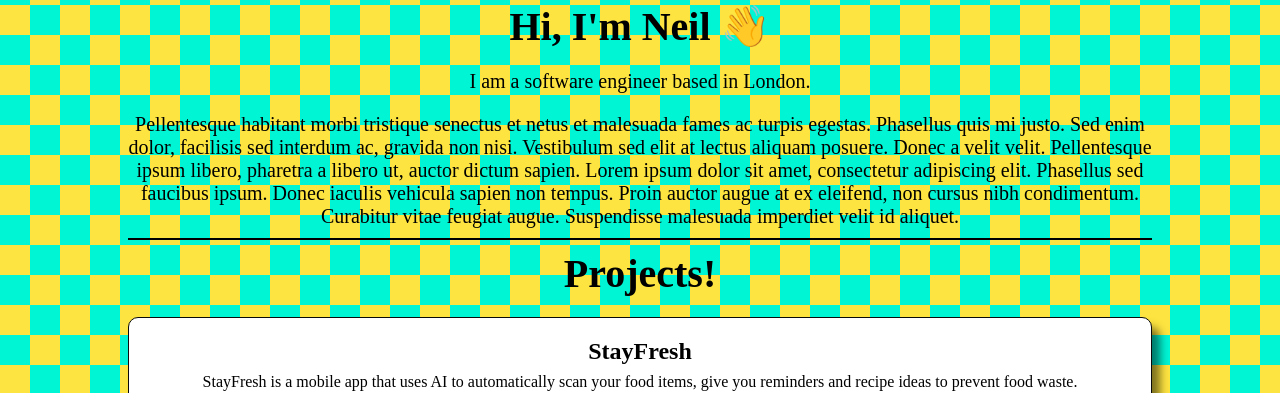
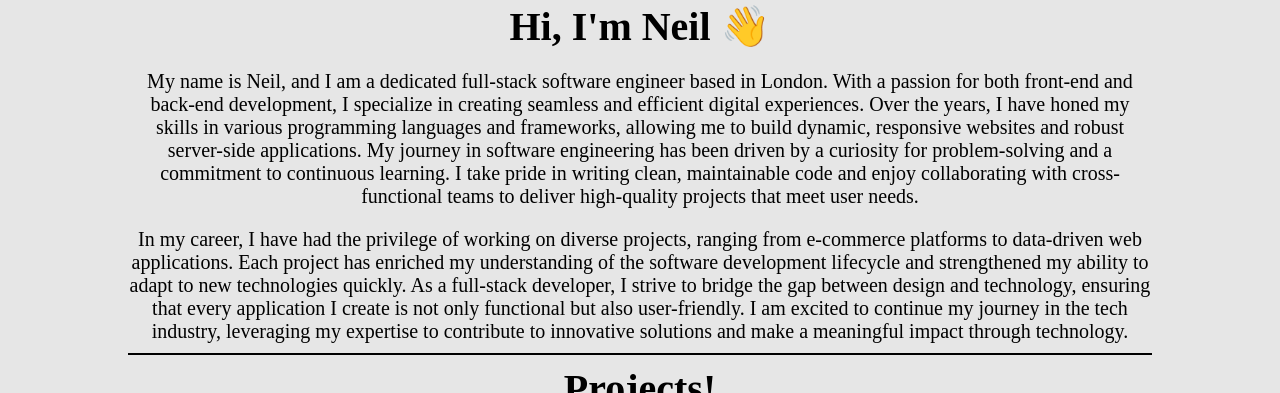
Before and after one commit to ndanner22/Personal-Site, a React (Vite) app: page / in a window 1280 px wide. Shown: the part 295-688 px from the top of the page. Built offline with nearby package versions, Linux system fonts and the light colour scheme.

Commit message:
Change background color of body

```diff
--- a/src/App.css
+++ b/src/App.css
@@ -323,6 +323,7 @@
   padding: 10px;
   gap: 20px;
   align-items: flex-start; /* Align items to the top */
+  box-shadow: 8px 10px 8px hsla(0, 0%, 0%, 0.5);
 }
 
 .project-page-image-container {
--- a/src/Components/AboutMe.tsx
+++ b/src/Components/AboutMe.tsx
@@ -4,18 +4,28 @@ export default function AboutMe() {
       <h2 className="title">Hi, I'm Neil 👋</h2>
       <div className="about-me-body">
         <p className="about-me-text">
-          I am a software engineer based in London.
+          My name is Neil, and I am a dedicated full-stack software engineer
+          based in London. With a passion for both front-end and back-end
+          development, I specialize in creating seamless and efficient digital
+          experiences. Over the years, I have honed my skills in various
+          programming languages and frameworks, allowing me to build dynamic,
+          responsive websites and robust server-side applications. My journey in
+          software engineering has been driven by a curiosity for
+          problem-solving and a commitment to continuous learning. I take pride
+          in writing clean, maintainable code and enjoy collaborating with
+          cross-functional teams to deliver high-quality projects that meet user
+          needs.
         </p>
         <p className="about-me-text">
-          Pellentesque habitant morbi tristique senectus et netus et malesuada
-          fames ac turpis egestas. Phasellus quis mi justo. Sed enim dolor,
-          facilisis sed interdum ac, gravida non nisi. Vestibulum sed elit at
-          lectus aliquam posuere. Donec a velit velit. Pellentesque ipsum
-          libero, pharetra a libero ut, auctor dictum sapien. Lorem ipsum dolor
-          sit amet, consectetur adipiscing elit. Phasellus sed faucibus ipsum.
-          Donec iaculis vehicula sapien non tempus. Proin auctor augue at ex
-          eleifend, non cursus nibh condimentum. Curabitur vitae feugiat augue.
-          Suspendisse malesuada imperdiet velit id aliquet.
+          In my career, I have had the privilege of working on diverse projects,
+          ranging from e-commerce platforms to data-driven web applications.
+          Each project has enriched my understanding of the software development
+          lifecycle and strengthened my ability to adapt to new technologies
+          quickly. As a full-stack developer, I strive to bridge the gap between
+          design and technology, ensuring that every application I create is not
+          only functional but also user-friendly. I am excited to continue my
+          journey in the tech industry, leveraging my expertise to contribute to
+          innovative solutions and make a meaningful impact through technology.
         </p>
       </div>
       <hr className="divider" />
--- a/src/index.css
+++ b/src/index.css
@@ -20,13 +20,14 @@ body {
   min-width: 320px;
   min-height: 100vh;
   padding-top: 20px;
-  background: conic-gradient(
+  background-color: rgb(230, 230, 230);
+  /* background: conic-gradient(
     #00f5d4 90deg,
     #fee440 90deg 180deg,
     #00f5d4 180deg 270deg,
     #fee440 270deg
   );
-  background-repeat: repeat;
+   background-repeat: repeat;
   background-size: 60px 60px;
-  background-position: top left;
+  background-position: top left; */
 }
```
